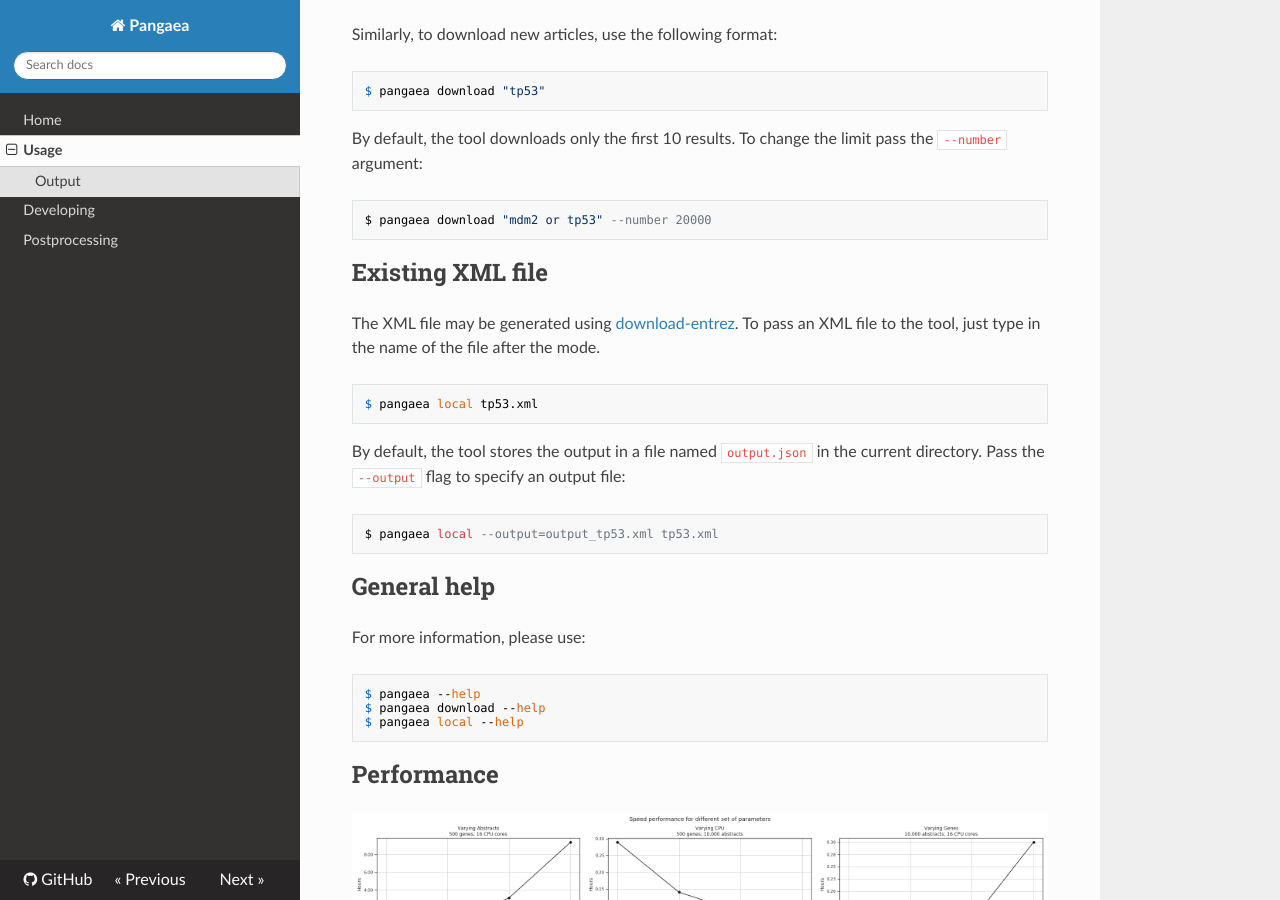
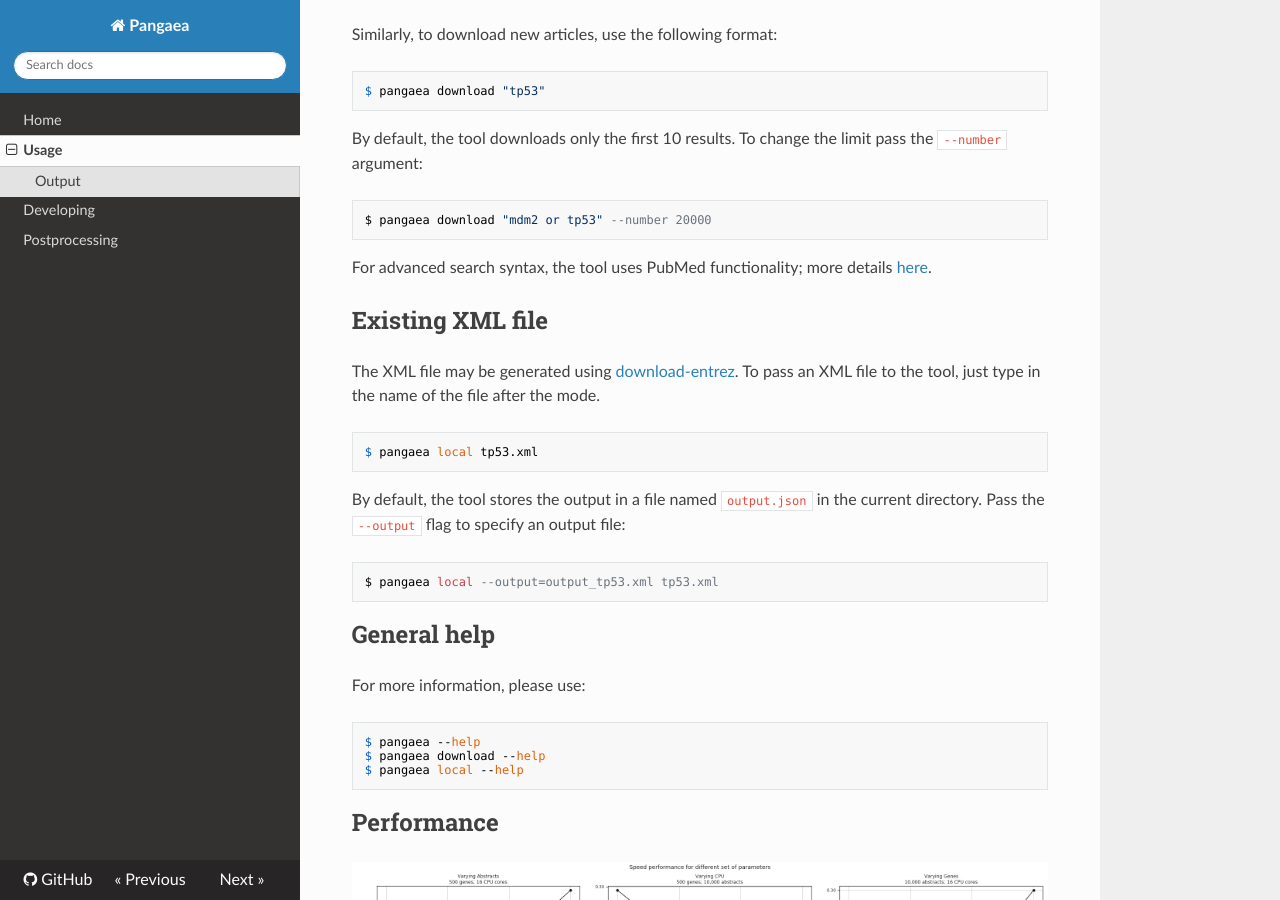
Before and after one commit to ss-lab-cancerunit/pangaea, an MkDocs documentation site: the page built from docs/usage.md, in a window 1280 px wide and 900 px high, scrolled down 1370 px. Built offline with MkDocs 1.6.1, drawn with Linux system fonts in a browser that asks for light colours; nearby versions of some CDN libraries.

Commit message:
Add link to PubMed search syntax

```diff
--- a/docs/usage.md
+++ b/docs/usage.md
@@ -48,6 +48,8 @@ Similarly, to download new articles, use the following format:
 By default, the tool downloads only the first 10 results. To change the limit pass the `--number` argument:
 
     $ pangaea download "mdm2 or tp53" --number 20000
+
+For advanced search syntax, the tool uses PubMed functionality; more details [here](https://www.ncbi.nlm.nih.gov/pubmed/advanced).
 
 ## Existing XML file
 
```
